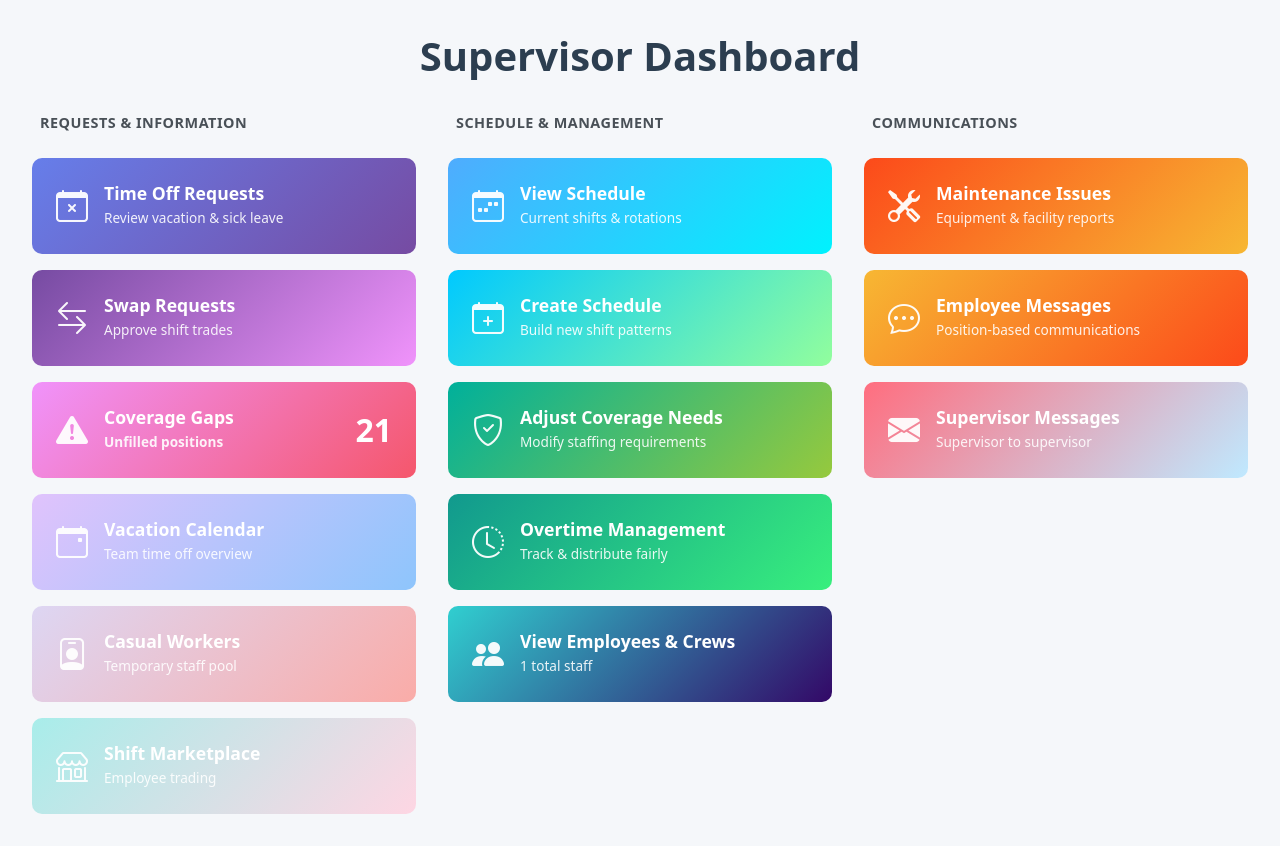
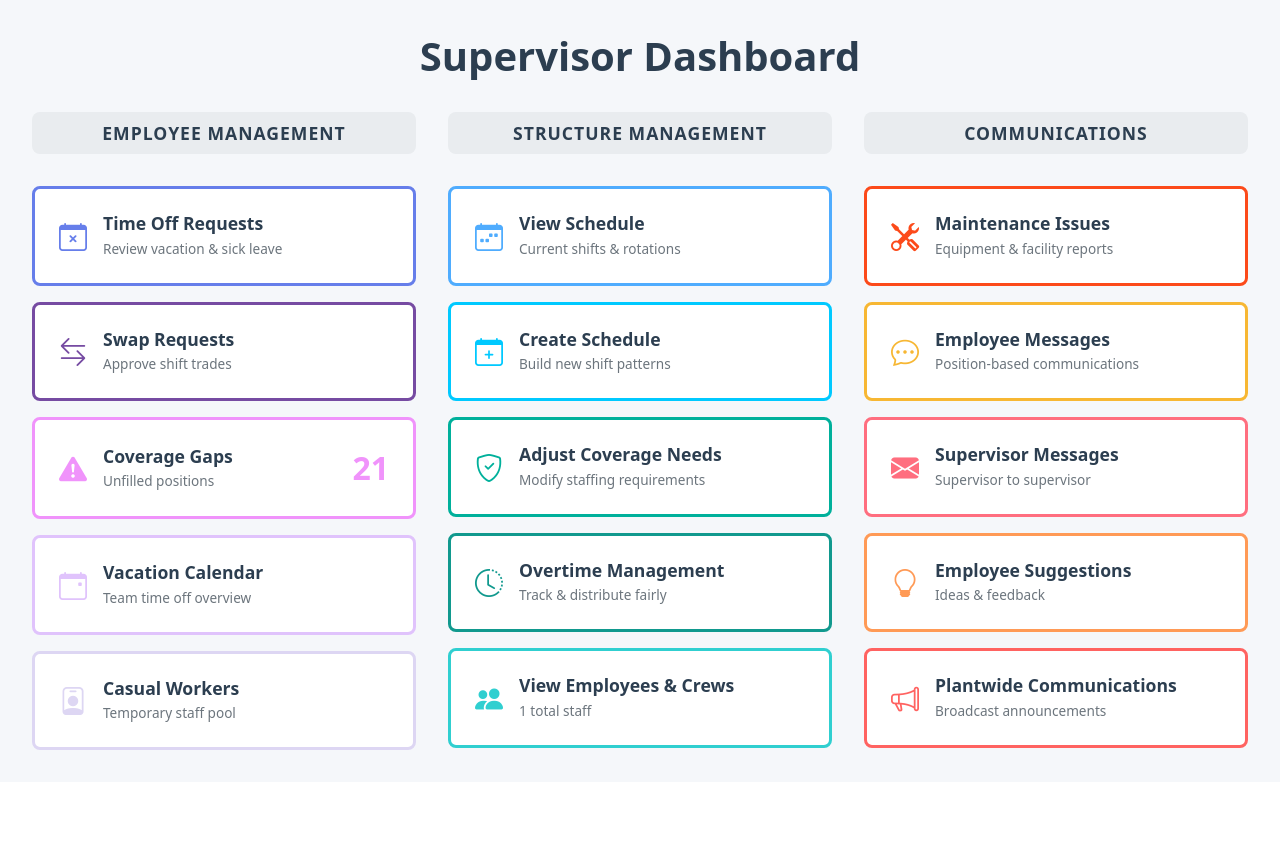
Before and after one commit to Hyperiongate/Workforce-Scheduler, a Flask app: page /dashboard in a window 1280 px wide. Shown: the part 56-902 px from the top of the page. After the commit the page ends 806 px from the top, so only its background shows below. Run offline with Flask 3, Linux system fonts and the light colour scheme; a user stored in the database is signed in; tables that the repository leaves empty hold one stand-in row (values such as "Sample post"); some libraries are stand-ins or nearby versions.

Commit message:
Update dashboard.html

```diff
--- a/templates/dashboard.html
+++ b/templates/dashboard.html
@@ -47,30 +47,29 @@
 
         .access-card {
             background: white;
-            border-radius: 10px;
+            border-radius: 8px;
             padding: 1.5rem;
             text-decoration: none;
-            color: white;
+            color: #2c3e50;
             transition: all 0.3s ease;
-            border: none;
+            border: 3px solid;
             position: relative;
             overflow: hidden;
             display: flex;
             align-items: center;
-            min-height: 90px;
+            min-height: 85px;
         }
 
         .access-card:hover {
-            transform: translateY(-3px) scale(1.02);
-            box-shadow: 0 8px 25px rgba(0,0,0,0.15);
+            transform: translateY(-3px);
+            box-shadow: 0 6px 20px rgba(0,0,0,0.1);
             text-decoration: none;
-            color: white;
+            color: #2c3e50;
         }
 
         .access-card i {
-            font-size: 2rem;
+            font-size: 1.75rem;
             margin-right: 1rem;
-            opacity: 0.95;
         }
 
         .access-card-content {
@@ -82,12 +81,13 @@
             font-size: 1.1rem;
             font-weight: 600;
             line-height: 1.2;
+            color: #2c3e50;
         }
 
         .access-card p {
             margin: 0.25rem 0 0 0;
             font-size: 0.85rem;
-            opacity: 0.9;
+            color: #6c757d;
         }
 
         .access-card-number {
@@ -100,13 +100,12 @@
             position: absolute;
             top: 0.5rem;
             right: 0.5rem;
-            background: rgba(255, 255, 255, 0.3);
+            background: #dc3545;
             color: white;
             padding: 0.25rem 0.5rem;
             border-radius: 15px;
             font-size: 0.75rem;
             font-weight: 600;
-            backdrop-filter: blur(10px);
             animation: pulse 2s infinite;
         }
 
@@ -116,39 +115,69 @@
             100% { transform: scale(1); }
         }
 
-        /* Column 1 Colors - Purple/Pink Theme (Requests & Info) */
-        .card-timeoff { background: linear-gradient(135deg, #667eea 0%, #764ba2 100%); }
-        .card-swap { background: linear-gradient(135deg, #764ba2 0%, #f093fb 100%); }
-        .card-coverage { background: linear-gradient(135deg, #f093fb 0%, #f5576c 100%); }
-        .card-vacation { background: linear-gradient(135deg, #e0c3fc 0%, #8ec5fc 100%); }
-        .card-casual { background: linear-gradient(135deg, #ddd6f3 0%, #faaca8 100%); }
-        .card-marketplace { background: linear-gradient(135deg, #a8edea 0%, #fed6e3 100%); }
+        /* Column 1 - Purple Theme (Employee Management) */
+        .card-timeoff { border-color: #667eea; }
+        .card-timeoff i { color: #667eea; }
+        .card-timeoff .access-card-number { color: #667eea; }
 
-        /* Column 2 Colors - Blue/Green Theme (Schedule & Management) */
-        .card-view-schedule { background: linear-gradient(135deg, #4facfe 0%, #00f2fe 100%); }
-        .card-create-schedule { background: linear-gradient(135deg, #00c9ff 0%, #92fe9d 100%); }
-        .card-adjust-coverage { background: linear-gradient(135deg, #00b09b 0%, #96c93d 100%); }
-        .card-overtime { background: linear-gradient(135deg, #11998e 0%, #38ef7d 100%); }
-        .card-employees { background: linear-gradient(135deg, #30cfd0 0%, #330867 100%); }
+        .card-swap { border-color: #764ba2; }
+        .card-swap i { color: #764ba2; }
+        .card-swap .access-card-number { color: #764ba2; }
 
-        /* Column 3 Colors - Orange/Red Theme (Communications) */
-        .card-maintenance { background: linear-gradient(135deg, #fc4a1a 0%, #f7b733 100%); }
-        .card-employee-msg { background: linear-gradient(135deg, #f7b733 0%, #fc4a1a 100%); }
-        .card-supervisor-msg { background: linear-gradient(135deg, #ff6e7f 0%, #bfe9ff 100%); }
+        .card-coverage { border-color: #f093fb; }
+        .card-coverage i { color: #f093fb; }
+        .card-coverage .access-card-number { color: #f093fb; }
 
-        /* Special styling for metric cards */
-        .metric-card {
-            font-weight: bold;
-        }
+        .card-vacation { border-color: #e0c3fc; }
+        .card-vacation i { color: #e0c3fc; }
+
+        .card-casual { border-color: #ddd6f3; }
+        .card-casual i { color: #ddd6f3; }
+
+        /* Column 2 - Blue/Green Theme (Structure Management) */
+        .card-view-schedule { border-color: #4facfe; }
+        .card-view-schedule i { color: #4facfe; }
+
+        .card-create-schedule { border-color: #00c9ff; }
+        .card-create-schedule i { color: #00c9ff; }
+
+        .card-adjust-coverage { border-color: #00b09b; }
+        .card-adjust-coverage i { color: #00b09b; }
+
+        .card-overtime { border-color: #11998e; }
+        .card-overtime i { color: #11998e; }
+
+        .card-employees { border-color: #30cfd0; }
+        .card-employees i { color: #30cfd0; }
+
+        /* Column 3 - Orange/Red Theme (Communications) */
+        .card-maintenance { border-color: #fc4a1a; }
+        .card-maintenance i { color: #fc4a1a; }
+
+        .card-employee-msg { border-color: #f7b733; }
+        .card-employee-msg i { color: #f7b733; }
+
+        .card-supervisor-msg { border-color: #ff6e7f; }
+        .card-supervisor-msg i { color: #ff6e7f; }
+
+        .card-suggestions { border-color: #ff9a56; }
+        .card-suggestions i { color: #ff9a56; }
+        .card-suggestions .access-card-number { color: #ff9a56; }
+
+        .card-plantwide { border-color: #ff6361; }
+        .card-plantwide i { color: #ff6361; }
 
         .column-header {
-            color: #495057;
-            font-size: 0.9rem;
-            font-weight: 600;
+            color: #2c3e50;
+            font-size: 1.1rem;
+            font-weight: 700;
             text-transform: uppercase;
-            letter-spacing: 0.5px;
-            margin-bottom: 0.5rem;
-            padding-left: 0.5rem;
+            letter-spacing: 1px;
+            margin-bottom: 1rem;
+            padding: 0.5rem;
+            text-align: center;
+            background: #e9ecef;
+            border-radius: 8px;
         }
     </style>
 </head>
@@ -193,9 +222,9 @@
 
         <!-- Three Column Layout -->
         <div class="dashboard-columns">
-            <!-- Column 1: Requests & Information -->
+            <!-- Column 1: Employee Management -->
             <div class="column">
-                <div class="column-header">Requests & Information</div>
+                <div class="column-header">Employee Management</div>
 
                 <!-- Time Off Requests -->
                 <a href="/supervisor/time-off-requests" class="access-card card-timeoff">
@@ -222,7 +251,7 @@
                 </a>
 
                 <!-- Coverage Gaps -->
-                <a href="/supervisor/coverage-needs" class="access-card card-coverage metric-card">
+                <a href="/supervisor/coverage-needs" class="access-card card-coverage">
                     <i class="bi bi-exclamation-triangle-fill"></i>
                     <div class="access-card-content">
                         <h3>Coverage Gaps</h3>
@@ -248,23 +277,11 @@
                         <p>Temporary staff pool</p>
                     </div>
                 </a>
-
-                <!-- Shift Marketplace -->
-                <a href="/shift-marketplace" class="access-card card-marketplace">
-                    <i class="bi bi-shop"></i>
-                    <div class="access-card-content">
-                        <h3>Shift Marketplace</h3>
-                        <p>Employee trading</p>
-                    </div>
-                    {% if active_trades > 0 %}
-                    <span class="badge-alert">{{ active_trades }} active</span>
-                    {% endif %}
-                </a>
             </div>
 
-            <!-- Column 2: Schedule & Management -->
+            <!-- Column 2: Structure Management -->
             <div class="column">
-                <div class="column-header">Schedule & Management</div>
+                <div class="column-header">Structure Management</div>
 
                 <!-- View Schedule -->
                 <a href="/schedule/view" class="access-card card-view-schedule">
@@ -342,6 +359,27 @@
                         <p>Supervisor to supervisor</p>
                     </div>
                 </a>
+
+                <!-- Employee Suggestions -->
+                <a href="/supervisor/suggestions" class="access-card card-suggestions">
+                    <i class="bi bi-lightbulb"></i>
+                    <div class="access-card-content">
+                        <h3>Employee Suggestions</h3>
+                        <p>Ideas & feedback</p>
+                    </div>
+                    {% if pending_suggestions > 0 %}
+                    <div class="access-card-number">{{ pending_suggestions }}</div>
+                    {% endif %}
+                </a>
+
+                <!-- Plantwide Communications -->
+                <a href="/quick/position-broadcast" class="access-card card-plantwide">
+                    <i class="bi bi-megaphone"></i>
+                    <div class="access-card-content">
+                        <h3>Plantwide Communications</h3>
+                        <p>Broadcast announcements</p>
+                    </div>
+                </a>
             </div>
         </div>
     </div>
```
